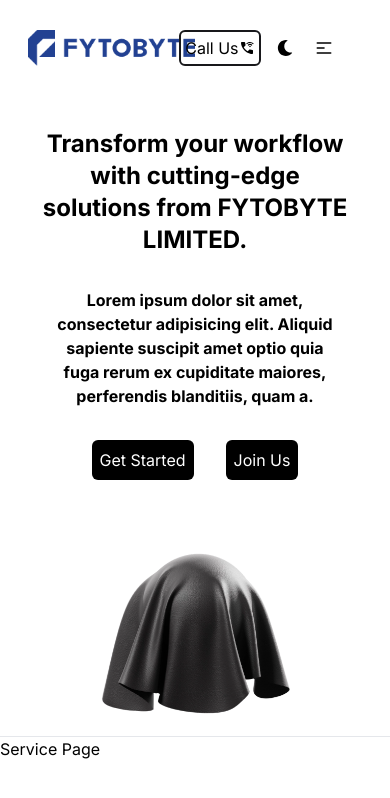
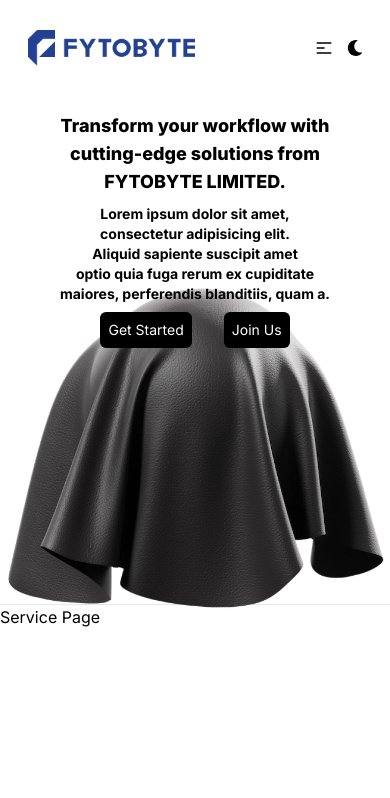
Before and after one commit to tofail-ahmed/fytobyte, a Next.js app: page / in a window 390 px wide. Shown: the top 798 px of the page. Built offline with nearby package versions, Linux system fonts and the light colour scheme.

Commit message:
ball responsive almost fixed

```diff
--- a/src/app/components/navbar/Navbar.jsx
+++ b/src/app/components/navbar/Navbar.jsx
@@ -59,17 +59,20 @@ const Navbar = () => {
                 {item.label}
               </Link>
             ))}
+            <button className="flex justify-center items-center rounded-md border-2 border-zinc-900 p-1 ">
+              <h1>Call Us</h1>
+              <MdWifiCalling3 />
+            </button>
           </ul>
         </div>
       </div>
-      <div className="navbar-center hidden lg:flex absolute lg:left-[20vw]">
-
+      <div className="navbar-center hidden lg:flex ">
         <ul className="menu menu-horizontal px-1">
           {[
             { href: "/", label: "Home" },
             { href: "/contact", label: "Contact" },
             { href: "/about", label: "About" },
-    { href: "/blog", label: "Blog" }
+            { href: "/blog", label: "Blog" },
           ].map((item, index) => (
             <Link
               key={index}
@@ -81,17 +84,13 @@ const Navbar = () => {
               {item.label}s
             </Link>
           ))}
-</ul>
-
-
-      </div>
-      <div className="navbar-end flex items-center absolute lg:right-[20px] right-[20vw] gap-4">
           <button className="flex justify-center items-center rounded-md border-2 border-zinc-900 p-1 ">
-<h1>
-  Call Us
-</h1>
+            <h1>Call Us</h1>
             <MdWifiCalling3 />
           </button>
+        </ul>
+      </div>
+      <div className="navbar-end flex items-center   gap-4">
         {dark ? (
           <button onClick={toggleTheme}>
             <MdSunny />
--- a/src/app/page.js
+++ b/src/app/page.js
@@ -1,56 +1,77 @@
 
-"use client"
+"use client";
 import React from "react";
 import Navbar from "./components/navbar/Navbar";
 import Image from "next/image";
 import ball from "../../public/assets/ball.png";
-import Service from "./components/navbar/Service/Service.jsx"
+import Service from "./components/navbar/Service/Service.jsx";
 import { useThemeContext } from "./lib/provider/ThemeContext";
 
+const HeroSection = () => {
+  const { dark } = useThemeContext();
 
-const page = () => {
-  // eslint-disable-next-line react-hooks/rules-of-hooks
-  const {dark}=useThemeContext()
   return (
-
-      <div className="min-h-[120vh] -mt-32 mb-96">
+    <div className="h-[100vh] mb-96">
       {/* Background image for large screens */}
       <div
-          className="hidden lg:block bg-cover bg-center absolute inset-0 "
+        className="hidden lg:block bg-cover bg-center absolute inset-0"
         style={{ backgroundImage: "url('/assets/bg.png')" }}
       ></div>
-        <div className="pt-32 relative z-10">
+
+      <div className="lg:pt-4 pt-2 relative z-10">
+        <HeroContent />
+        <ButtonGroup dark={dark} />
+      </div>
+
+      <BallImage />
+      <Service />
+    </div>
+  );
+};
+
+const HeroContent = () => {
+  return (
     <div>
-            <h1 className="lg:text-5xl text-2xl lg:w-[50vw] w-[80vw] mx-auto text-center font-bold mt-8 mb-4">
-              Transform your workflow with cutting-edge solutions from FYTOBYTE
+      <h1 className="lg:text-3xl text-lg mx-auto text-center font-extrabold lg:mt-4 mt-2 lg:mb-4 mb-2">
+        Transform your workflow with <br /> cutting-edge solutions from <br /> FYTOBYTE
         LIMITED.
       </h1>
-            <h1 className="lg:text-lg text-md lg:w-[45vw] w-[75vw] mx-auto text-center font-bold mt-8 mb-8">
-              Lorem ipsum dolor sit amet, consectetur adipisicing elit. Aliquid
-              sapiente suscipit amet optio quia fuga rerum ex cupiditate
+      <h1 className="lg:text-lg text-sm mx-auto text-center font-bold lg:mt-4 mt-2 lg:mb-4 mb-2">
+        Lorem ipsum dolor sit amet,<br /> consectetur adipisicing elit. <br /> Aliquid
+        sapiente suscipit amet <br /> optio quia fuga rerum ex cupiditate <br />
         maiores, perferendis blanditiis, quam a.
       </h1>
     </div>
+  );
+};
+
+const ButtonGroup = ({ dark }) => {
+  return (
     <div className="flex justify-center items-center gap-8">
-            <button className={`${dark?"bg-white text-black":"bg-black text-white"} p-2 rounded-md`}>
+      <button
+        className={`${dark? "bg-white text-black" : "bg-black text-white"} p-2 rounded-md lg:text-lg text-sm`}
+      >
         Get Started
       </button>
-            <button className={`${dark?"bg-white text-black":"bg-black text-white"} p-2 rounded-md`}>
+      <button
+        className={`${dark? "bg-white text-black" : "bg-black text-white"} p-2 rounded-md lg:text-lg text-sm`}
+      >
         Join Us
       </button>
     </div>
-        </div>
-        <div className="absolute inset-0 flex justify-center items-center z-1 lg:mt-[92vh] mt-[50vh] ">
-          {" "}
-          {/* Ensure absolute positioning and pointer events are disabled */}
-          <Image className="lg:w-[40vw] w-[50vw]" src={ball} alt="ball" />
-        </div>
-        <div>
-          <Service/>
-        </div>
-      </div>
-
   );
 };
 
-export default page;
+const BallImage = () => {
+  return (
+    <div className="absolute inset-0 flex justify-center items-center z-1 lg:top-[500px] top-[50px]">
+      <Image
+        className="w-full lg:w-[40vw] md:w-[30vw] sm:w-[20vw] xs:w-[10vw]"
+        src={ball}
+        alt="ball"
+      />
+    </div>
+  );
+};
+
+export default HeroSection;
```
Lines whose indentation alone changed are shown as unchanged.
